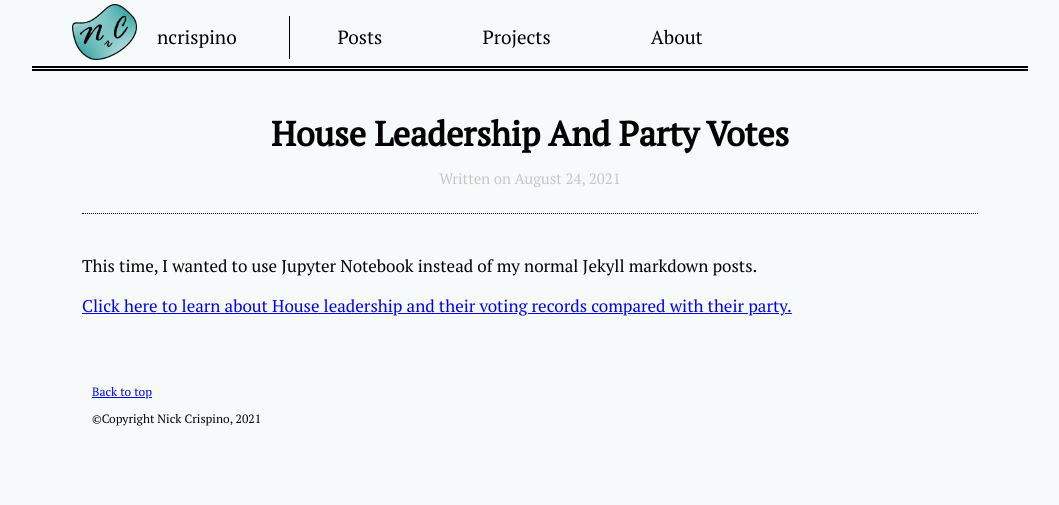
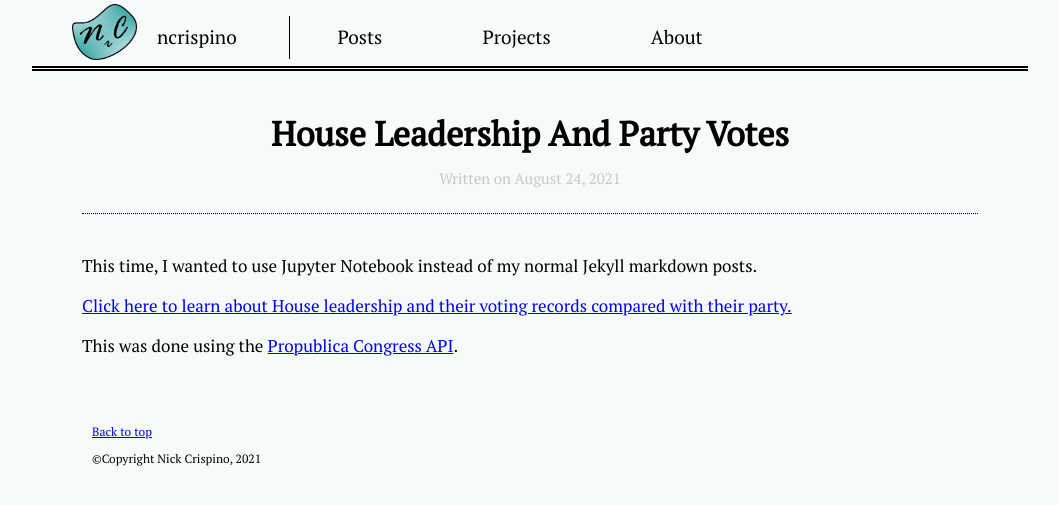
Before and after one commit to ncrispino/old_website_from_scratch, a Jekyll site: the page built from _posts/2021-08-24-House-Leadership-and-Party-Votes.md, in a window 1280 px wide. Shown: the top 505 px of the page, without its empty margins (110-1169 px from the left). Built offline with Jekyll 4.4.1, drawn with Linux system fonts in a browser that asks for light colours.

```diff
--- a/_posts/2021-08-24-House-Leadership-and-Party-Votes.md
+++ b/_posts/2021-08-24-House-Leadership-and-Party-Votes.md
@@ -5,3 +5,5 @@
 This time, I wanted to use Jupyter Notebook instead of my normal Jekyll markdown posts.
 
 [Click here to learn about House leadership and their voting records compared with their party.](\..\Party Leadership and Voting.html)
+
+This was done using the [Propublica Congress API](https://projects.propublica.org/api-docs/congress-api/).
```
